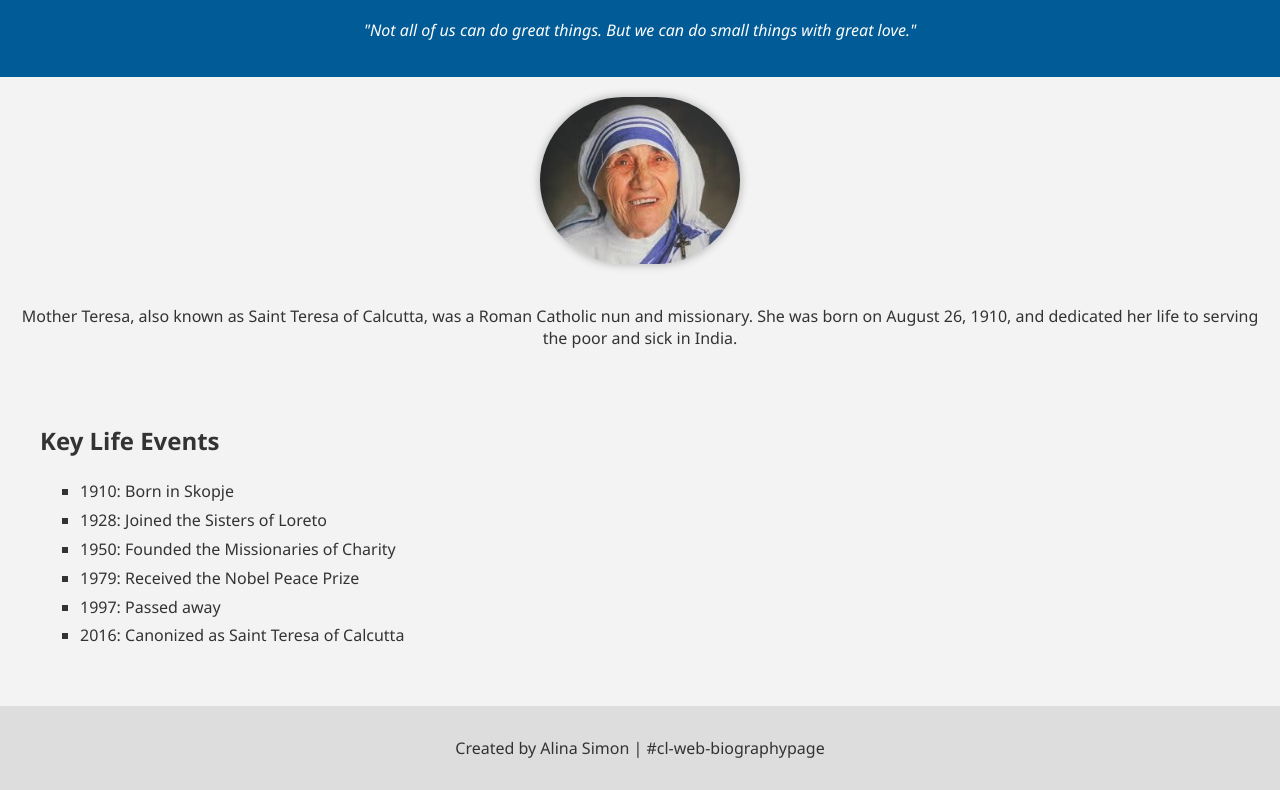
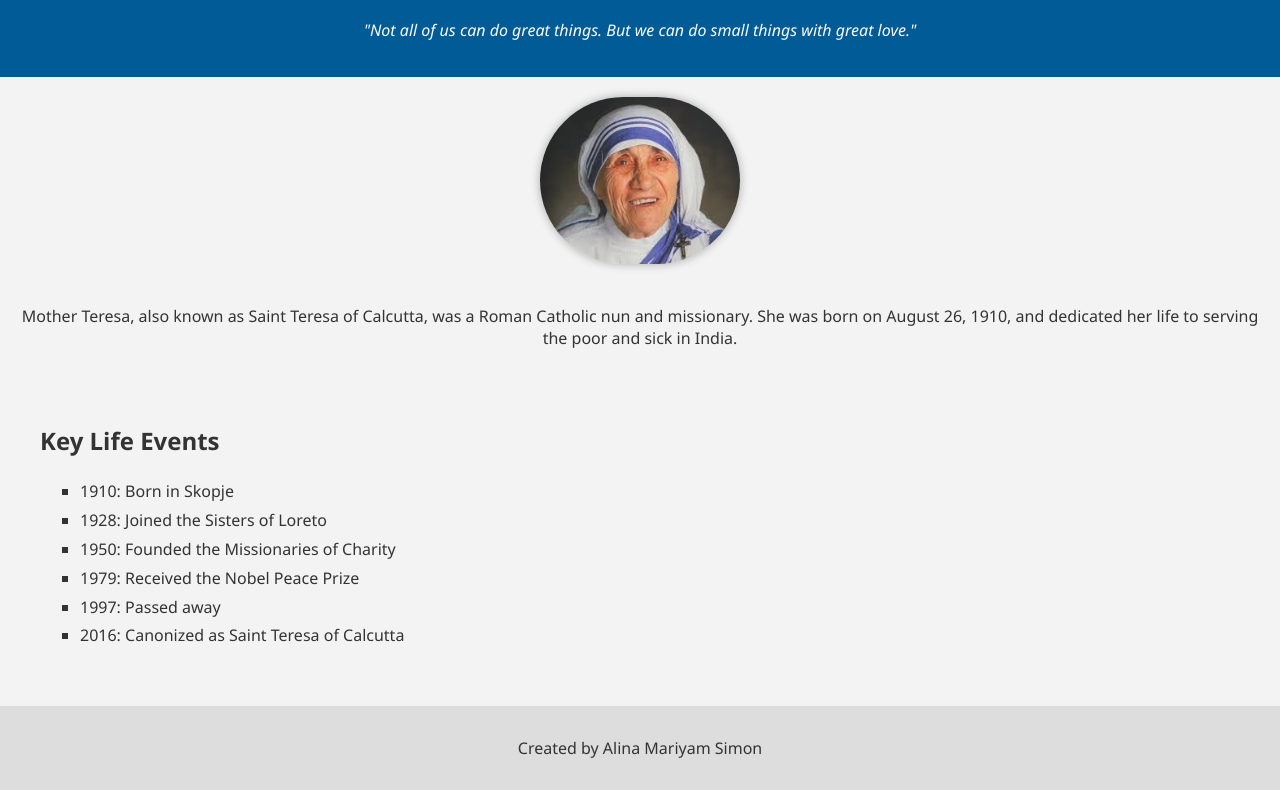
Before and after one commit to AlinaSimon/Biography, a plain HTML site: page index.html in a window 1280 px wide. Shown: the part 87-877 px from the top of the page. Drawn offline with Linux system fonts and the light colour scheme.

Commit message:
Update index.html

```diff
--- a/index.html
+++ b/index.html
@@ -32,7 +32,7 @@
   </section>
 
   <footer>
-    <p>Created by Alina Simon | #cl-web-biographypage</p>
+    <p>Created by Alina Mariyam Simon</p>
   </footer>
 </body>
 </html>
```
